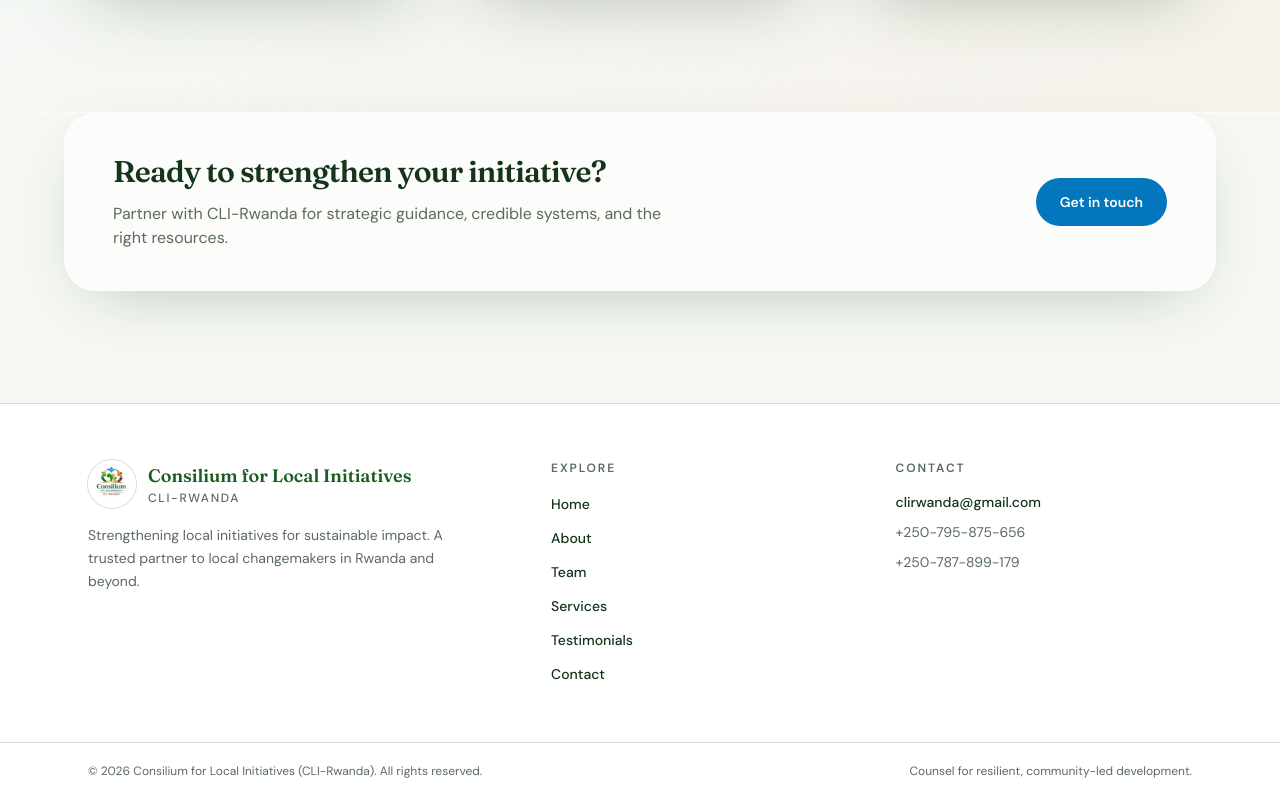
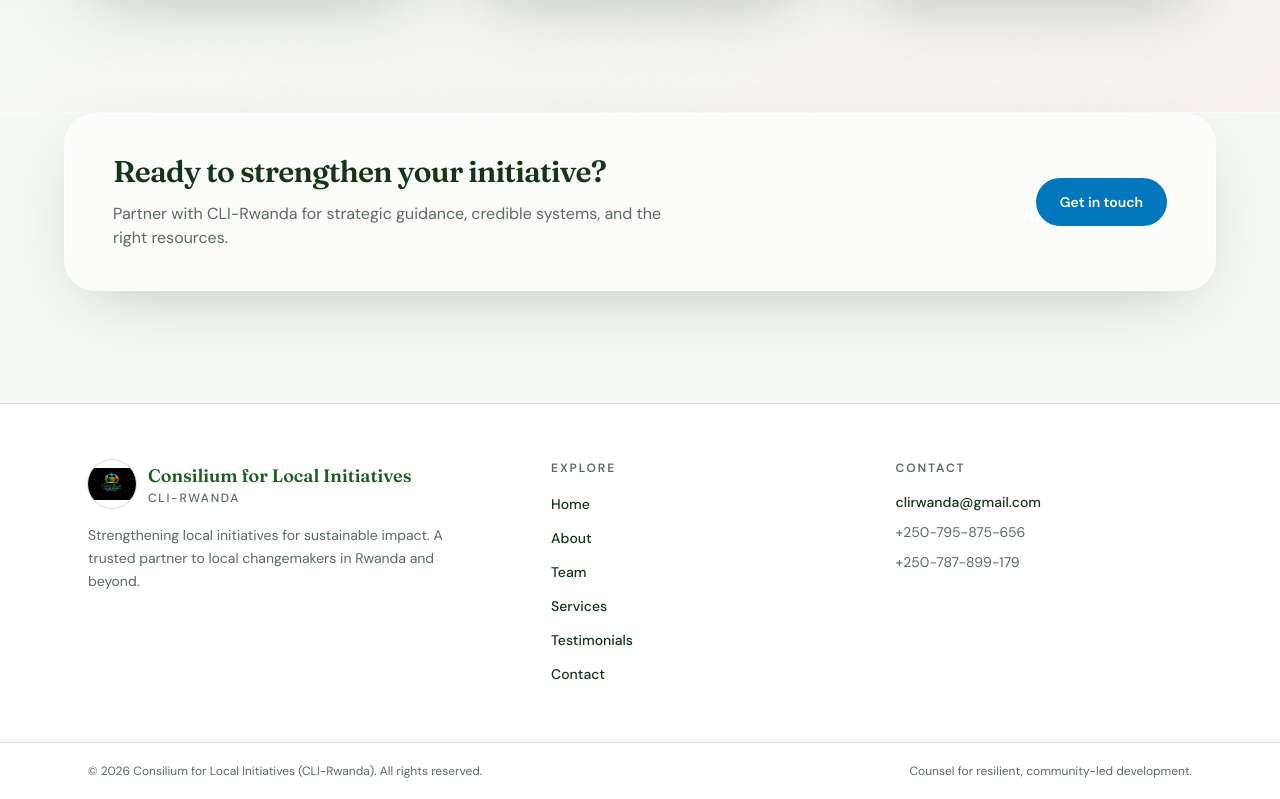
Before and after one commit to hirwacedric123/cli-rwanda, a Next.js app: page / in a window 1280 px wide. Shown: the part 3161-3960 px from the top of the page. Built offline with nearby package versions, Linux system fonts and the light colour scheme.

Commit message:
Use the transparent logo in the site footer.
Align the footer brand mark with the header and switch to object-contain.

```diff
--- a/components/Footer.tsx
+++ b/components/Footer.tsx
@@ -12,11 +12,11 @@
           <Link href="/" className="inline-flex items-center gap-3">
             <span className="flex h-12 w-12 items-center justify-center overflow-hidden rounded-full bg-logo-plate shadow-soft ring-1 ring-border">
               <Image
-                src="/logo.jpeg"
+                src="/cli-logo-transparent.png"
                 alt=""
                 width={48}
                 height={48}
-                className="h-full w-full object-cover"
+                className="h-full w-full object-contain"
               />
             </span>
             <span>
```
